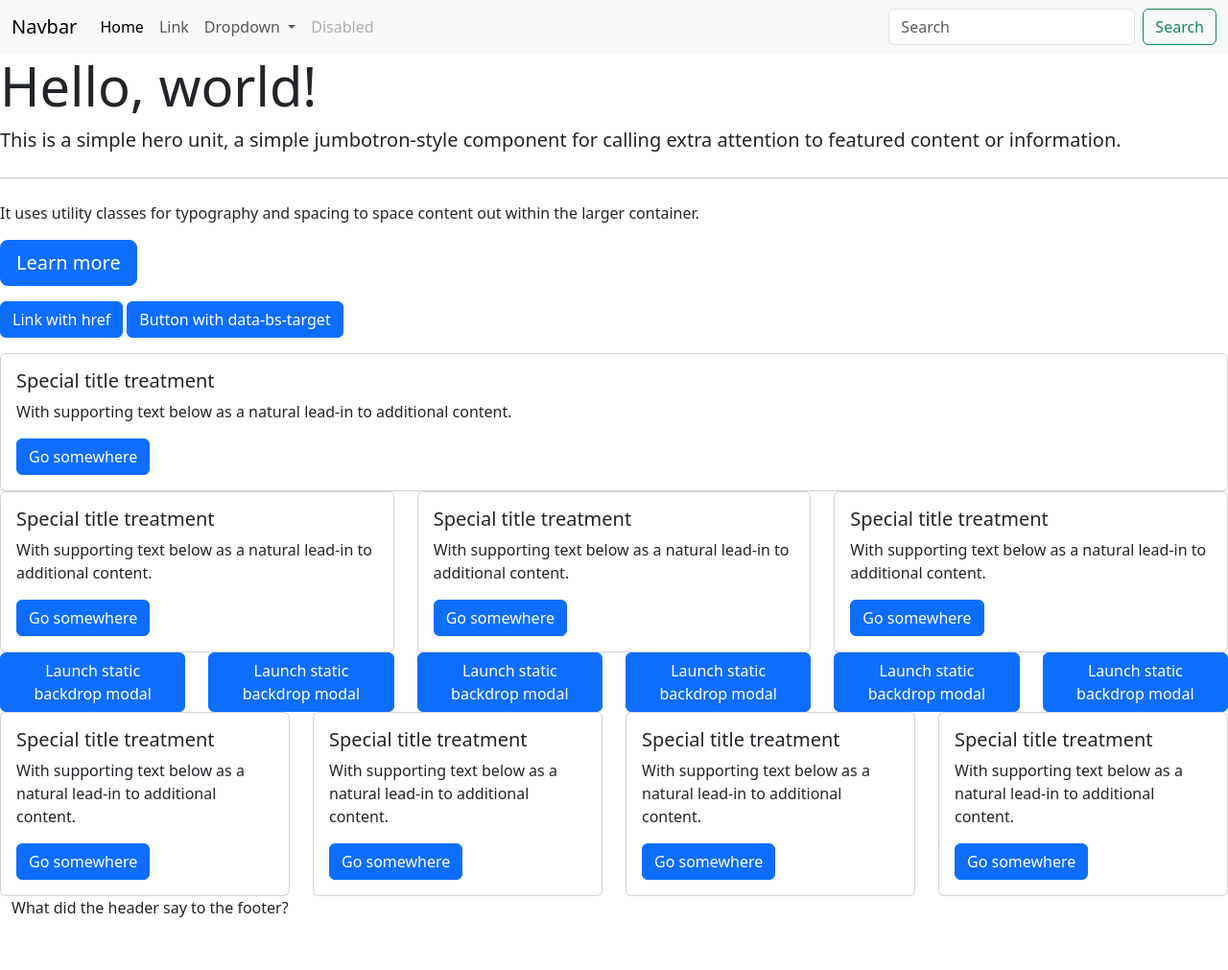
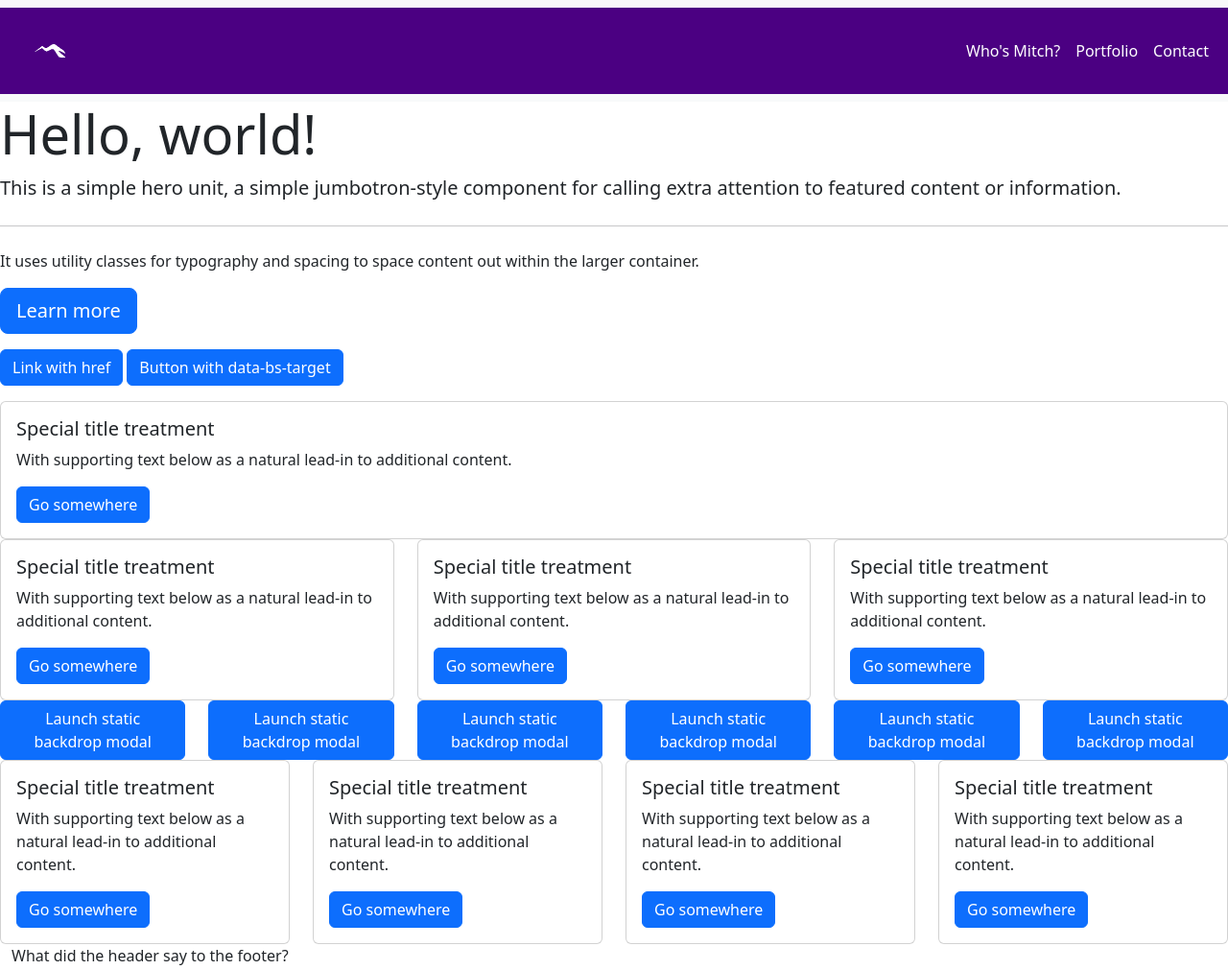
Before and after one commit to mitchjsutherland/Bootstrap-Portfolio, a plain HTML site: page index.html in a window 1280 px wide. Shown: the whole page at 96% size. Before the commit the page ends 974 px from the top, so only its background shows below. Drawn offline with nearby package versions, Linux system fonts and the light colour scheme.

Commit message:
Nav bar updated

```diff
--- a/css/style.css
+++ b/css/style.css
@@ -0,0 +1,15 @@
+#logo {
+    width: 10vh
+}
+
+.customNav {
+    background-color: indigo;
+}
+
+.customnav-link {
+    color: white !important;
+}
+
+customDrop a {
+    text-decoration: none;
+}
--- a/index.html
+++ b/index.html
@@ -4,6 +4,7 @@
     <meta charset="UTF-8">
     <meta name="viewport" content="width=device-width, initial-scale=1.0">
     <title>Mitch's Bootstrap Portfolio</title>
+    <link href="css/style.css" rel="stylesheet">
     <link href="https://cdn.jsdelivr.net/npm/bootstrap@5.3.2/dist/css/bootstrap.min.css" rel="stylesheet" integrity="sha384-T3c6CoIi6uLrA9TneNEoa7RxnatzjcDSCmG1MXxSR1GAsXEV/Dwwykc2MPK8M2HN" crossorigin="anonymous">
 </head>
 <body>
@@ -11,41 +12,35 @@
     <!-- Nav Bar Section ------------------------------------------------------------------------------------------ -->
 
     <nav class="navbar navbar-expand-lg bg-body-tertiary">
-        <div class="container-fluid">
-          <a class="navbar-brand" href="#">Navbar</a>
+        <div class="container-fluid customNav">
+          <a class="navbar-brand" href="#top"><img id="logo" src="./images/Logo Line Light.png" alt="Mitch Web Developer Logo"></a>
           <button class="navbar-toggler" type="button" data-bs-toggle="collapse" data-bs-target="#navbarSupportedContent" aria-controls="navbarSupportedContent" aria-expanded="false" aria-label="Toggle navigation">
             <span class="navbar-toggler-icon"></span>
           </button>
-          <div class="collapse navbar-collapse" id="navbarSupportedContent">
-            <ul class="navbar-nav me-auto mb-2 mb-lg-0">
+            <div class="collapse navbar-collapse justify-content-end" id="navbarSupportedContent">
+                <ul class="navbar-nav mb-2 mb-lg-0">
                     <li class="nav-item">
-                <a class="nav-link active" aria-current="page" href="#">Home</a>
+                        <a class="nav-link customnav-link" aria-current="page" href="#">Who's Mitch?</a>
                     </li>
                     <li class="nav-item">
-                <a class="nav-link" href="#">Link</a>
+                        <a class="nav-link customnav-link" href="#">Portfolio</a>
                     </li>
-              <li class="nav-item dropdown">
-                <a class="nav-link dropdown-toggle" href="#" role="button" data-bs-toggle="dropdown" aria-expanded="false">
-                  Dropdown
-                </a>
+                    <li class="nav-item dropstart customDrop">
+                        <a class="nav-link customnav-link" href="#" role="button" data-bs-toggle="dropdown" aria-expanded="false">Contact</a>
                         <ul class="dropdown-menu">
-                  <li><a class="dropdown-item" href="#">Action</a></li>
-                  <li><a class="dropdown-item" href="#">Another action</a></li>
+                            <li><a class="dropdown-item" href="#">Email</a></li>
+                            <li><a class="dropdown-item" href="#">WhatsApp</a></li>
+                            <li><a class="dropdown-item" href="#">Instagram</a></li>
                             <li><hr class="dropdown-divider"></li>
-                  <li><a class="dropdown-item" href="#">Something else here</a></li>
+                            <li><a class="dropdown-item" href="#">Github</a></li>
                         </ul>
                     </li>
-              <li class="nav-item">
-                <a class="nav-link disabled" aria-disabled="true">Disabled</a>
-              </li>
                 </ul>
-            <form class="d-flex" role="search">
-              <input class="form-control me-2" type="search" placeholder="Search" aria-label="Search">
-              <button class="btn btn-outline-success" type="submit">Search</button>
-            </form>
             </div>
         </div>
     </nav>
+
+    <!-- ACTION: REMEMBER TO CONNECT NAR BAR LINKS TO PAGE LOCATIONS -->
 
     <!-- Hero Section ------------------------------------------------------------------------------------------ -->
 
```
Also changed, not shown: 1 other file. Lines whose indentation alone changed are shown as unchanged.
